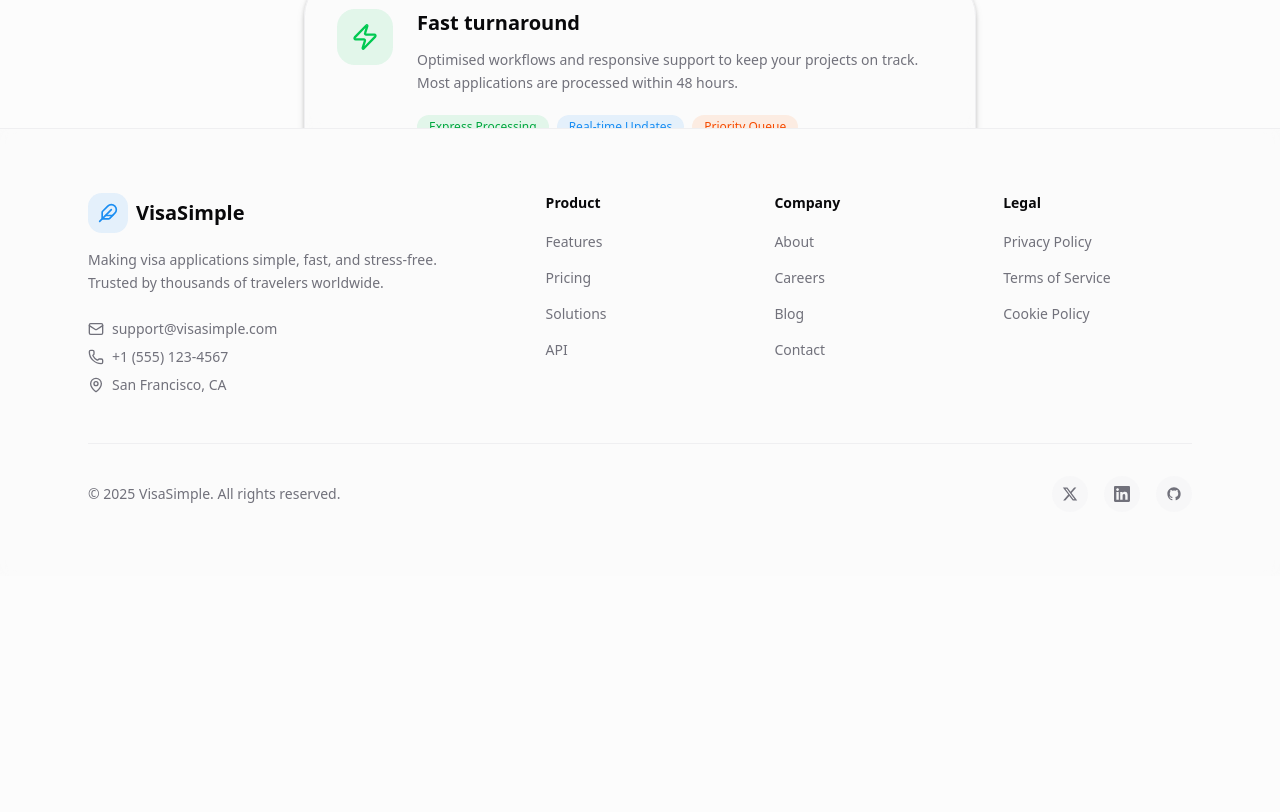
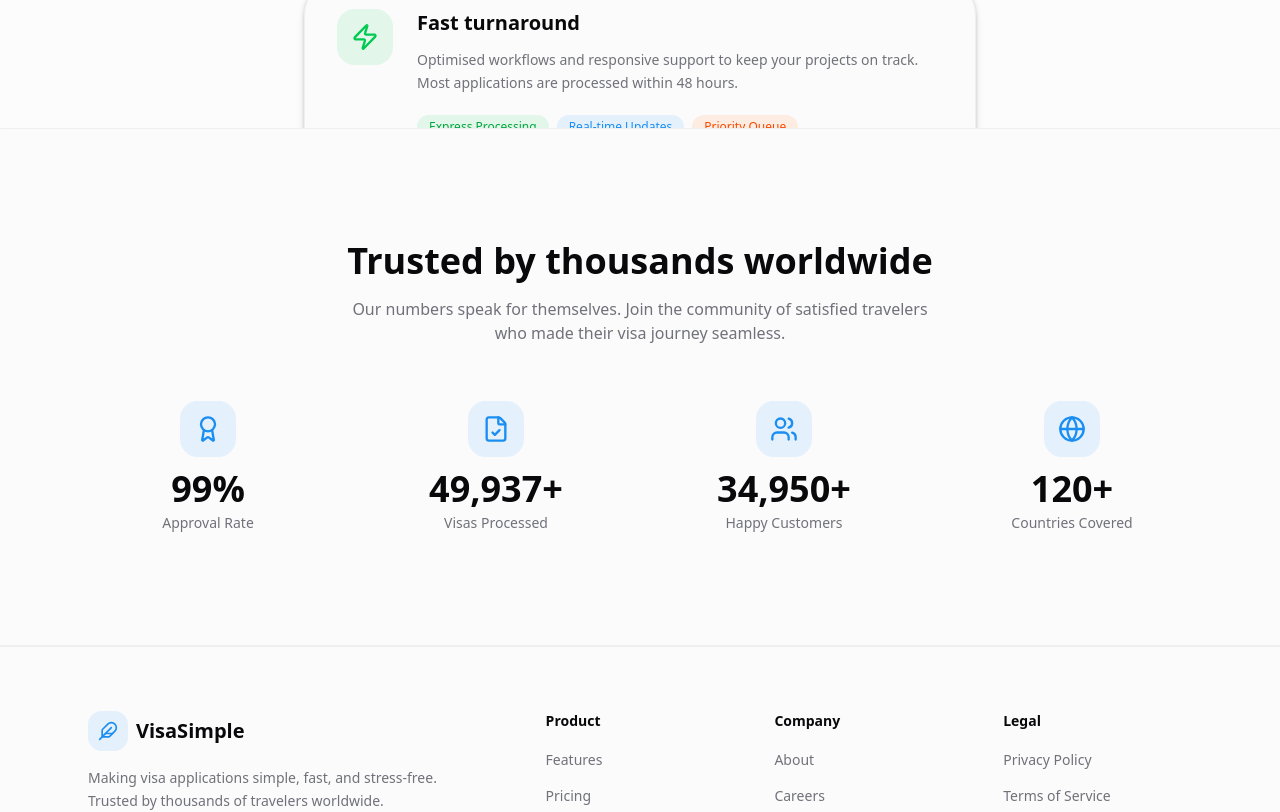
Before and after one commit to Qaisar-Mateen/Landing, a Next.js app: page / in a window 1280 px wide. Shown: the part 1740-2552 px from the top of the page. Before the commit the page ends 2316 px from the top, so only its background shows below. Built offline with nearby package versions, Linux system fonts and the light colour scheme.

Commit message:
feat: add StatsSection component to display key statistics and enhance Home layout

```diff
--- a/app/page.tsx
+++ b/app/page.tsx
@@ -4,6 +4,7 @@ import Features from "@/components/landingPage/features";
 import Footer from "@/components/landingPage/footer";
 import HeroSection from "@/components/landingPage/hero-section";
 import PartnersSection from "@/components/landingPage/partners-section";
+import StatsSection from "@/components/landingPage/stats-section";
 import { TextAnimate } from '@/components/ui/text-animation';
 
 export default function Home() {
@@ -24,6 +25,7 @@ export default function Home() {
         </div>
         <Features />
       </section>
+      <StatsSection />
       <Footer />
     </main>
   );
--- /dev/null
+++ b/components/landingPage/stats-section.tsx
@@ -0,0 +1,86 @@
+'use client';
+
+import { Award, Users, FileCheck, Globe } from 'lucide-react';
+import CountUp from '@/components/ui/count-up';
+
+interface StatItemProps {
+  icon: React.ReactNode;
+  value: number;
+  suffix?: string;
+  label: string;
+  delay?: number;
+}
+
+function StatItem({ icon, value, suffix = '', label, delay = 0 }: StatItemProps) {
+  return (
+    <div className="flex flex-col items-center text-center space-y-3">
+      <div className="w-14 h-14 rounded-2xl bg-primary/10 flex items-center justify-center">
+        {icon}
+      </div>
+      <div className="space-y-1">
+        <div className="text-3xl sm:text-4xl font-bold text-foreground">
+          <CountUp to={value} duration={2.5} delay={delay} separator="," />
+          {suffix}
+        </div>
+        <p className="text-sm text-muted-foreground">{label}</p>
+      </div>
+    </div>
+  );
+}
+
+export default function StatsSection() {
+  const stats = [
+    {
+      icon: <Award className="w-7 h-7 text-primary" />,
+      value: 99,
+      suffix: '%',
+      label: 'Approval Rate',
+    },
+    {
+      icon: <FileCheck className="w-7 h-7 text-primary" />,
+      value: 50000,
+      suffix: '+',
+      label: 'Visas Processed',
+    },
+    {
+      icon: <Users className="w-7 h-7 text-primary" />,
+      value: 35000,
+      suffix: '+',
+      label: 'Happy Customers',
+    },
+    {
+      icon: <Globe className="w-7 h-7 text-primary" />,
+      value: 120,
+      suffix: '+',
+      label: 'Countries Covered',
+    },
+  ];
+
+  return (
+    <section className="relative z-10 py-20 md:py-28 bg-zinc-50/80 dark:bg-zinc-900/50 backdrop-blur-sm border-y border-border/50">
+      <div className="mx-auto max-w-6xl px-6">
+        <div className="text-center mb-14">
+          <h2 className="text-3xl sm:text-4xl font-semibold text-foreground mb-4">
+            Trusted by thousands worldwide
+          </h2>
+          <p className="text-muted-foreground max-w-xl mx-auto">
+            Our numbers speak for themselves. Join the community of satisfied travelers who made their visa journey seamless.
+          </p>
+        </div>
+
+        <div className="grid grid-cols-2 md:grid-cols-4 gap-8 md:gap-12">
+          {stats.map((stat, index) => (
+            <StatItem
+              key={stat.label}
+              icon={stat.icon}
+              value={stat.value}
+              suffix={stat.suffix}
+              label={stat.label}
+              delay={index * 0.1}
+            />
+          ))}
+        </div>
+      </div>
+    </section>
+  );
+}
```
